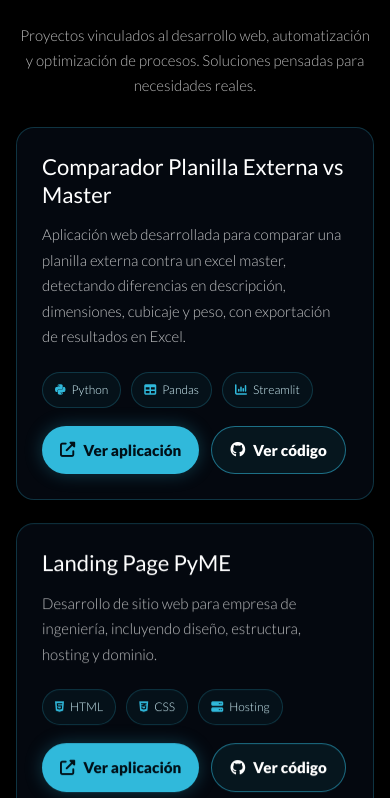
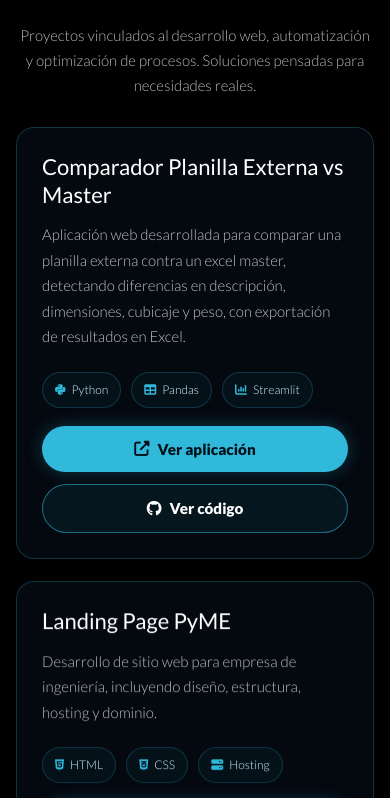
Before and after one commit to MKranauerDev/Portfolio, an Astro site: page / in a window 390 px wide. Shown: the part 2540-3338 px from the top of the page. Built offline with nearby package versions, Linux system fonts and the light colour scheme; Astro itself is replaced by a stand-in of ours.

Commit message:
fix: fix mobile layout breaking in portfolio cards

```diff
--- a/src/styles/seccionUno.css
+++ b/src/styles/seccionUno.css
@@ -141,4 +141,41 @@
   .skill-card p {
     font-size: 15px;
   }
+  .portfolio-grid {
+    grid-template-columns: 1fr;
+  }
+
+  .project-card {
+    padding: 28px 22px;
+    width: 100%;
+    max-width: 100%;
+    overflow: hidden;
+  }
+
+  .project-links,
+  .project-links-inprocess {
+    display: flex;
+    flex-direction: column;
+    width: 100%;
+    gap: 14px;
+  }
+
+  .project-links a,
+  .project-links-inprocess .disabled {
+    width: 100%;
+    max-width: 100%;
+    box-sizing: border-box;
+    justify-content: center;
+    text-align: center;
+    padding: 14px 18px;
+  }
+
+  .tech-stack {
+    gap: 10px;
+  }
+
+  .tech-badge {
+    font-size: 0.85rem;
+    padding: 9px 14px;
+  }
 }
```
